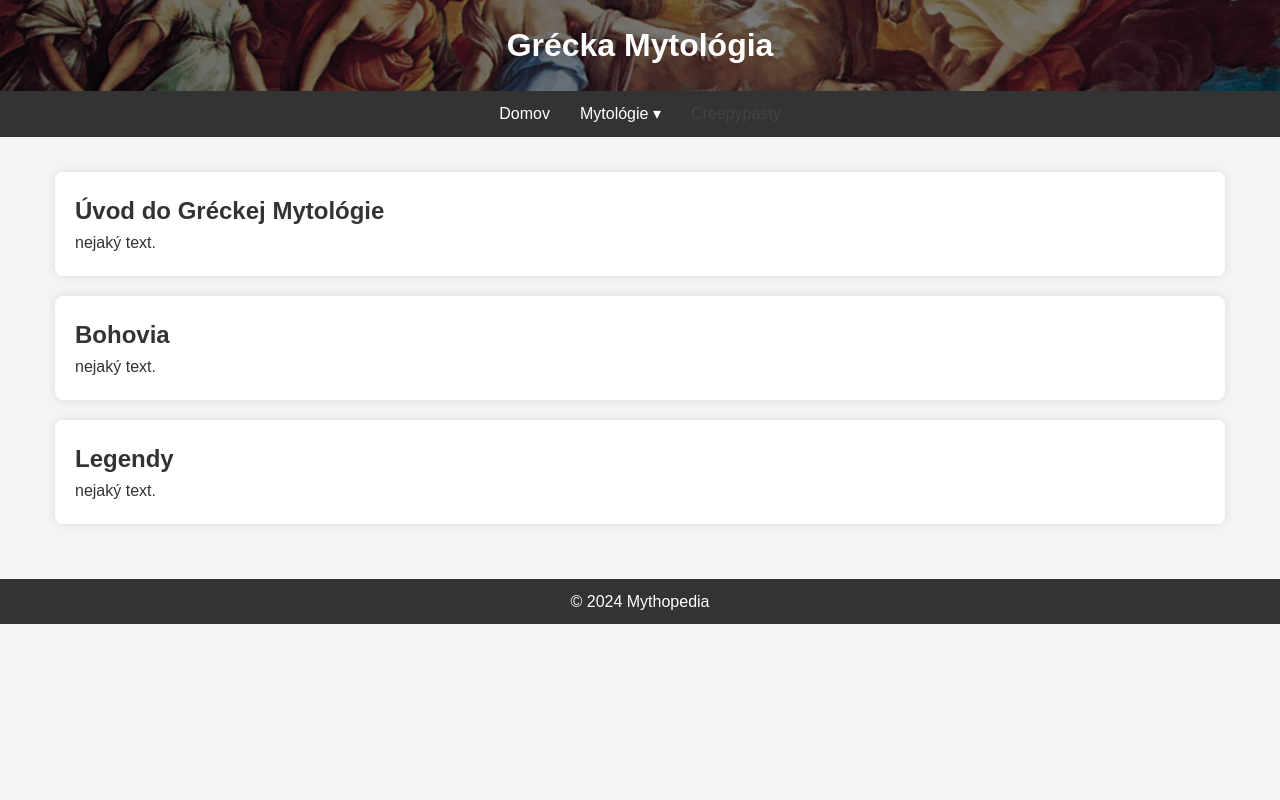
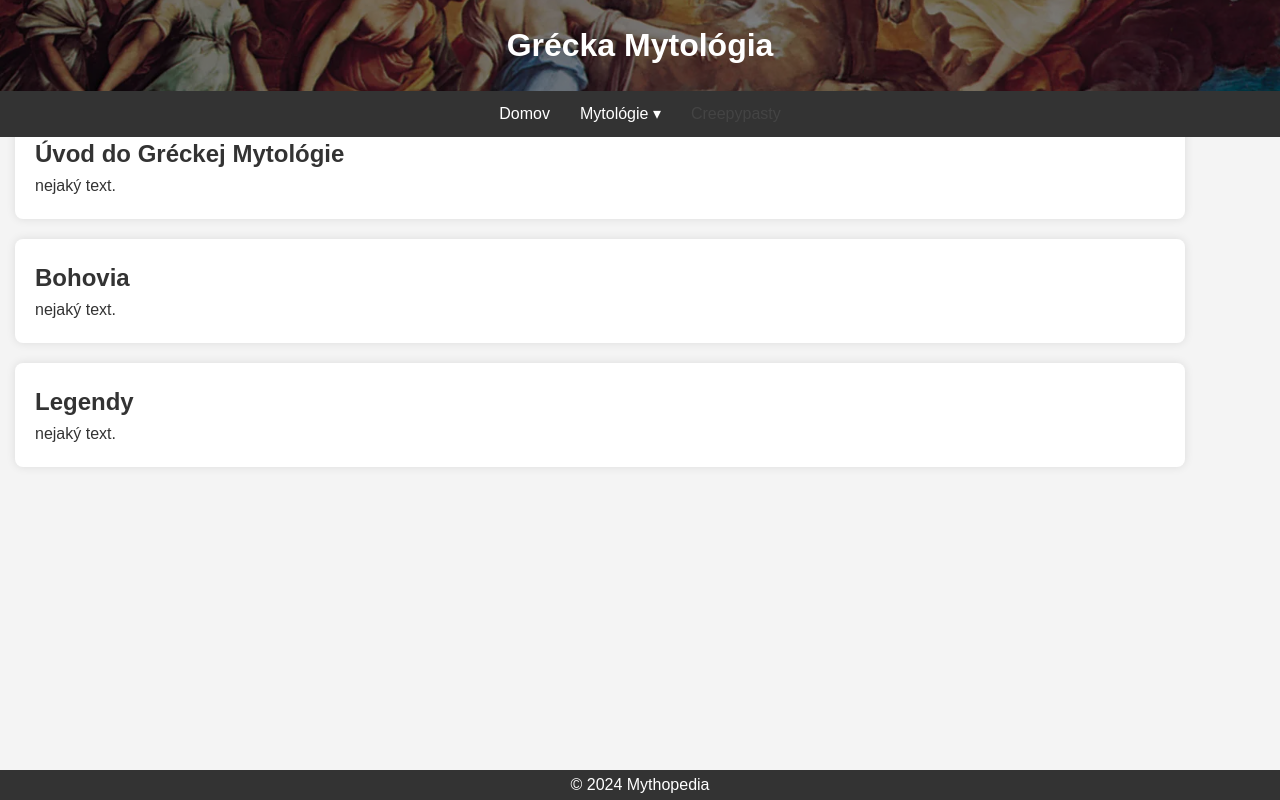
Before and after one commit to Adamicina-stud/MyWebSem, a website built with webpack: page page1.html in a window 1280 px wide. Built offline with nearby package versions, Linux system fonts and the light colour scheme.

Commit message:
scroluje sa iba main

```diff
--- a/css/style.css
+++ b/css/style.css
@@ -17,6 +17,10 @@ body {
 
 /* Header styles */
 header {
+  position: fixed;
+  top: 0;
+  left: 0;
+  width: 100%;
   background-color: #333;
   padding: 0;
   text-align: center;
@@ -128,12 +132,19 @@ nav ul li a:hover {
 /* Main content area */
 main {
   padding: 15px;
-  margin: 20px auto;
   max-width: 1200px;
-  /* Odstránenie pozadia */
   background: none;
   border-radius: 8px;
   box-shadow: none;
+  margin-bottom: 10px;
+}
+
+body.index main{
+  margin-top: 155px;
+}
+
+body.myth main{
+  margin-top: 100px;
 }
 
 section {
@@ -146,13 +157,14 @@ section {
 
 /* Footer styles */
 footer {
+  position: fixed;
+  bottom: 0;
+  left: 0;
+  width: 100%;
   background-color: #333;
   color: white;
   text-align: center;
-  padding: 10px 0;
-  position: relative;
-  width: 100%;
-  bottom: 0;
+  padding: 2px 0;
 }
 
 /* Responsive design for smaller devices */
--- a/page1.html
+++ b/page1.html
@@ -1,6 +1,7 @@
 <!DOCTYPE html>
 <html lang="en">
 <head>
+
   <meta charset="utf-8">
   <meta name="viewport" content="width=device-width, initial-scale=1">
   <title>Mythopedia - Grécka Mytológia</title>
@@ -20,7 +21,9 @@
   <link rel="manifest" href="site.webmanifest">
   <meta name="theme-color" content="#fafafa">
 </head>
-<body>
+
+<body class="myth">
+
   <header>
     <div class="header-top">
       <h1>Grécka Mytológia</h1>
```
Also changed, not shown: index.html (+1 -1 lines), page2.html (+3 -1 lines). Lines whose indentation alone changed are shown as unchanged.
